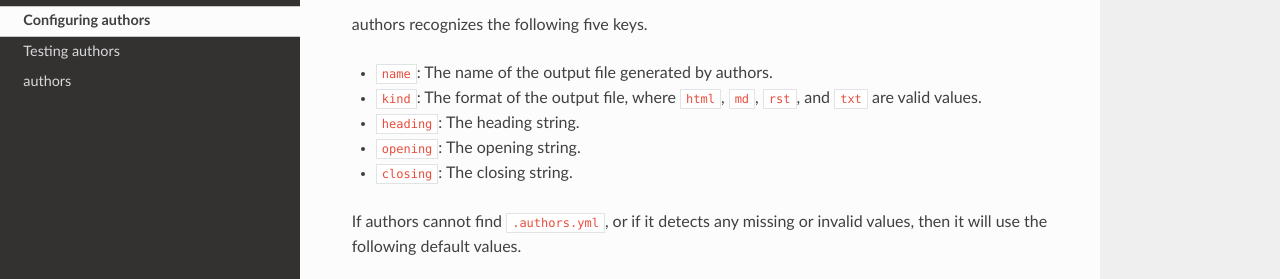
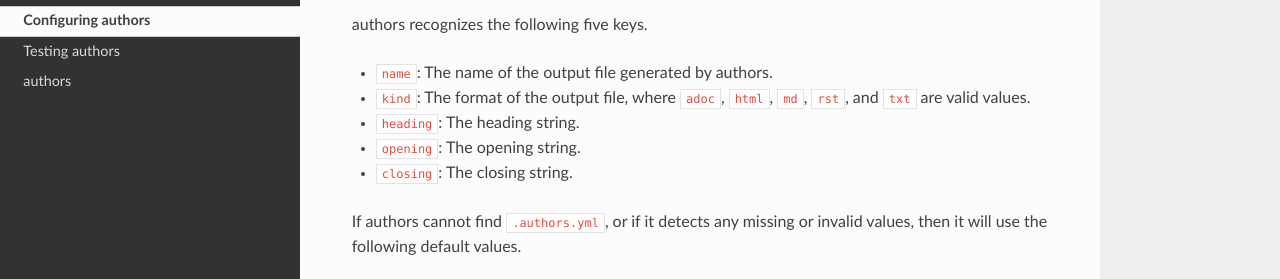
Before and after one commit to critical-path/authors, a Sphinx documentation site: the page built from docs/configure.rst, in a window 1280 px wide. Shown: the part 221-500 px from the top of the page. Built offline with Sphinx 7.4.7 and the Read the Docs theme 2.0.0, drawn with Linux system fonts in a browser that asks for light colours.

Commit message:
Update `configure.rst` to include AsciiDoc.

```diff
--- a/docs/configure.rst
+++ b/docs/configure.rst
@@ -6,7 +6,7 @@ To configure authors, create a file named :code:`.authors.yml` in your project's
 authors recognizes the following five keys.
 
 - :code:`name`: The name of the output file generated by authors.
-- :code:`kind`: The format of the output file, where :code:`html`, :code:`md`, :code:`rst`, and :code:`txt` are valid values.
+- :code:`kind`: The format of the output file, where :code:`adoc`, :code:`html`, :code:`md`, :code:`rst`, and :code:`txt` are valid values.
 - :code:`heading`: The heading string.
 - :code:`opening`: The opening string.
 - :code:`closing`: The closing string.
```
